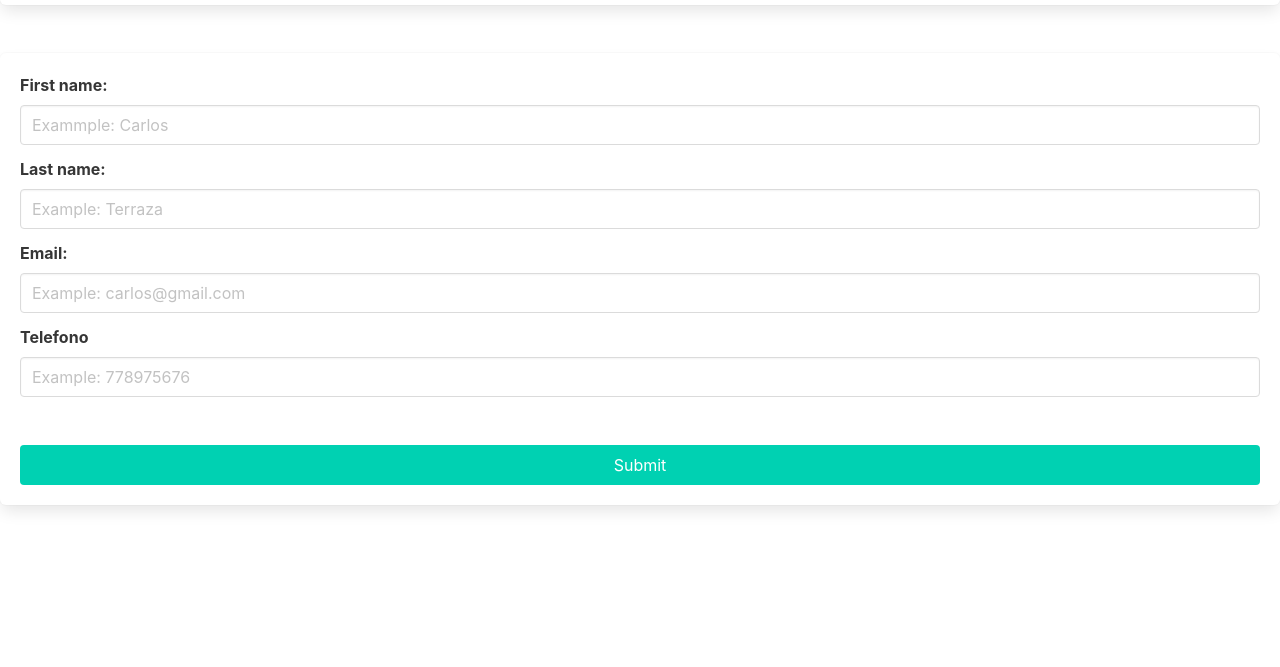
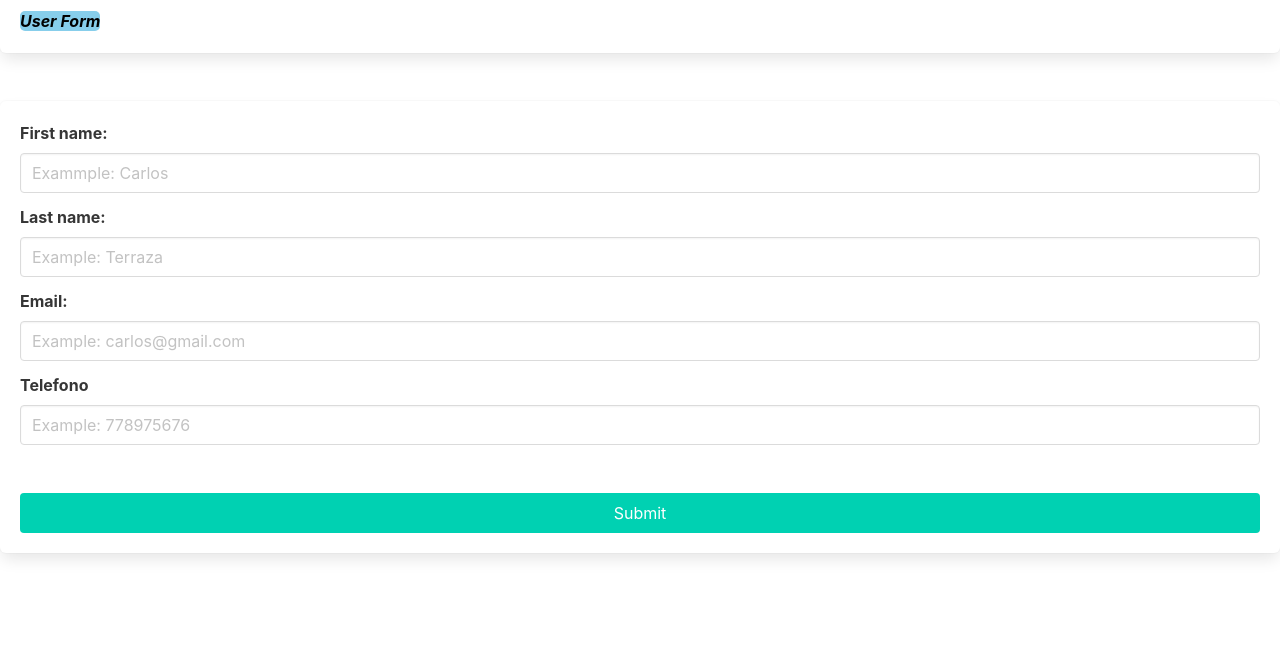
Before and after one commit to ucb-bd1-p2-1-2023/ucb_grupo_10, a plain HTML site: page index.html in a window 1280 px wide. Shown: the part 133-800 px from the top of the page. Drawn offline with nearby package versions, Linux system fonts and the light colour scheme.

Commit message:
Actualizacion boton a usuarios formulario

```diff
--- a/index.html
+++ b/index.html
@@ -11,6 +11,13 @@
     <div class="box">
         <h1 class="title is-1">🚘 Driver Form</h1>
         <h2 class="subtitle is-3">Fill your data in this form</h2>
+        <nav>
+            <ul class="navi">
+                <li> <a href="/user_form.html" style="color:black;border-radius: 5px; background-color:skyblue;
+                border-style:inset;
+                border:2px"><b><i>User Form</i></b></a></li>
+            </ul>
+        </nav>
     </div>
     <div class="box my-6">
         <div class="field">
```
